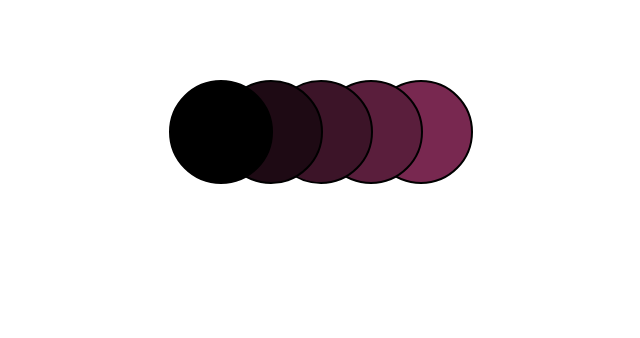
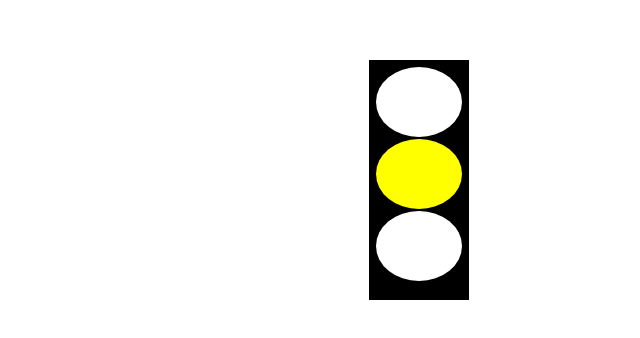
Before and after one commit to 9gunjan/css-practice, a React (Create React App) app: page / in a window 1280 px wide. Shown: the part 228-566 px from the top of the page, without its empty margins (221-861 px from the left). Built offline with nearby package versions, Linux system fonts and the light colour scheme.

Commit message:
New: Traffic Lights problem

```diff
--- a/src/App.js
+++ b/src/App.js
@@ -1,13 +1,17 @@
 //import ToggleCircles from "./components/ToggleCircles";
 
-import OverlappingCircles from "./components/OverlappingCircles/OverlappingCircles";
-import './index.css';
+//import OverlappingCircles from "./components/OverlappingCircles/OverlappingCircles";
+import TrafficLight from "./components/TrafficLight/TrafficLight";
+import Users from "./components/Users";
+import "./index.css";
 
 function App() {
   return (
     <div className="app-container">
-      {/* <ToggleCircles /> */}
-      <OverlappingCircles numCircles={5}/>
+    {/* <ToggleCircles /> */}
+      {/* <OverlappingCircles numCircles={5}/> */}
+      {/* <Users /> */}
+      <TrafficLight />
     </div>
   );
 }
--- a/src/components/OverlappingCircles/OverlappingCircles.jsx
+++ b/src/components/OverlappingCircles/OverlappingCircles.jsx
@@ -3,14 +3,62 @@ import "./overlappingCircles.css";
 const OverlappingCircles = ({ numCircles }) => {
 
   const circles = [...Array(numCircles).keys()]
+
+  const handleMouseEnter = (e,index) =>{
+    e.preventDefault();
+    const element = document.getElementById(index);
+    console.log(element);
+    element.style.zIndex = 51
+
+  }
+  const handleMouseLeave = (e,index) =>{
+    e.preventDefault();
+    const element = document.getElementById(index);
+    // console.log(element);
+    element.style.zIndex = 50-index
+
+  }
+
+  /*Step 1: create a on click handler
+    Step2: Call the API with page no. and get data
+    Step3: filter out desires series names while iterating over the data list
+  Step4: Render the desired output on the UI
+
+  */
+
+  const parseData = (dataList,genre) => {
+    dataList.map((item) => {
+      // if(item.genre == genre)
+
+    })
+  }
+
+  const handleClick = async() =>{
+
+    let apiResponse = await fetch("https://jsonmock.hackerrank.com/api/tvseries?page=1")
+    apiResponse = await apiResponse.json();
+    console.log(apiResponse);
+    parseData(apiResponse.data,"Action");
+
+      // .then(response => response.text())
+      // .then(result => console.log(result))
+      // .catch(error => console.log('error', error));
+
+  }
+
   return (
-    <div class="container">
-      {circles.map((item, index) => (
+    <div className="container">
+      {/* {circles.map((item, index) => (
         <div
-          class="circle"
-          style={{ left: 50 * index, zIndex: 3 - index , backgroundColor: `rgba(${index*30},${index*10},${index*20},1)`}}
+          className="circle"
+          id={index}
+          key={index}
+          onMouseEnter={(e) => handleMouseEnter(e,index)}
+          onMouseLeave={(e) => handleMouseLeave(e,index)}
+          style={{ left: 80 * index, zIndex: 50 - index , backgroundColor: `rgba(${index*30},${index*10},${index*20},1)`}}
         ></div>
-      ))}
+      ))} */}
+      <button onClick={handleClick}>Call me</button>
     </div>
   );
 };
--- /dev/null
+++ b/src/components/TrafficLight/TrafficLight.js
@@ -0,0 +1,46 @@
+import React, { useEffect, useState } from "react";
+
+
+const TrafficLight = () => {
+  const [index, setIndex] = useState(0);
+
+  const trafficDetails = [
+    { color: "red", time: 600 },
+    { color: "yellow", time: 400 },
+    { color: "green", time: 800 },
+  ];
+
+  useEffect(() => {
+    const interval = setTimeout(() => {
+      setIndex((index + 1) % 3);
+    }, [trafficDetails[index].time]);
+
+    return () => clearTimeout(interval);
+  }, [index]);
+
+  return (
+
+      <div
+        style={{
+          width: "90px",
+          height: "230px",
+          backgroundColor: "black",
+          padding: "5px",
+        }}
+      >
+        {trafficDetails.map((signal, ind) => (
+          <div
+            style={{
+              backgroundColor: ind === index ? signal.color : "white",
+              height: "70px",
+              borderRadius: "50%",
+              margin: "2px",
+            }}
+          ></div>
+        ))}
+      </div>
+
+  );
+};
+
+export default TrafficLight;
--- /dev/null
+++ b/src/components/Users.jsx
@@ -0,0 +1,44 @@
+import React from "react";
+const users = [
+  {
+    name: "John Doe",
+    role: "Admin",
+    userName: "john_doe",
+    userId: 1,
+    city: "New York",
+  },
+  {
+    name: "Jane Smith",
+    role: "Editor",
+    userName: "jane_smith",
+    userId: 2,
+    city: "Los Angeles",
+  },
+  {
+    name: "Alice Johnson",
+    role: "Viewer",
+    userName: "alice_johnson",
+    userId: 3,
+    city: 0,
+  },
+  {
+    name: "Bob Brown",
+    role: "Admin",
+    userName: "bob_brown",
+    userId: 4,
+    city: null,
+  },
+];
+const Users = () => {
+  return (
+    <div style={{ display: "flex", gap: "20px" }}>
+      {users.map((user) => user.city).filter(Boolean)}
+    </div>
+  );
+};
+
+export default Users;
+// [1, 3, 5, 7, 9].map(parseInt)
+// [1, 3, 5, 7, 9].map((num,index,arr) => num,index,arr,this).Boolean(num,index,arr)
+// parseInt
+// ["a","b","c",null].filter()
```
Also changed, not shown: src/index.css (line endings or trailing spaces).
